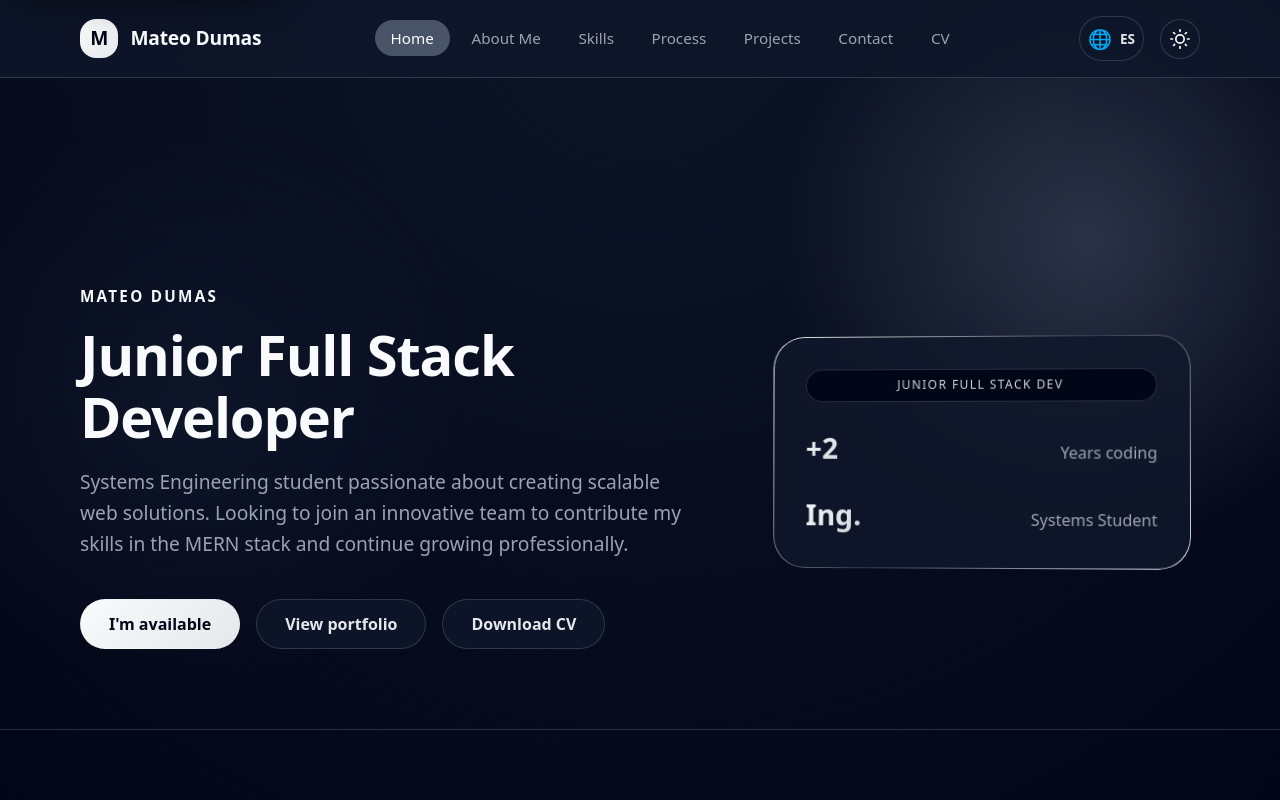
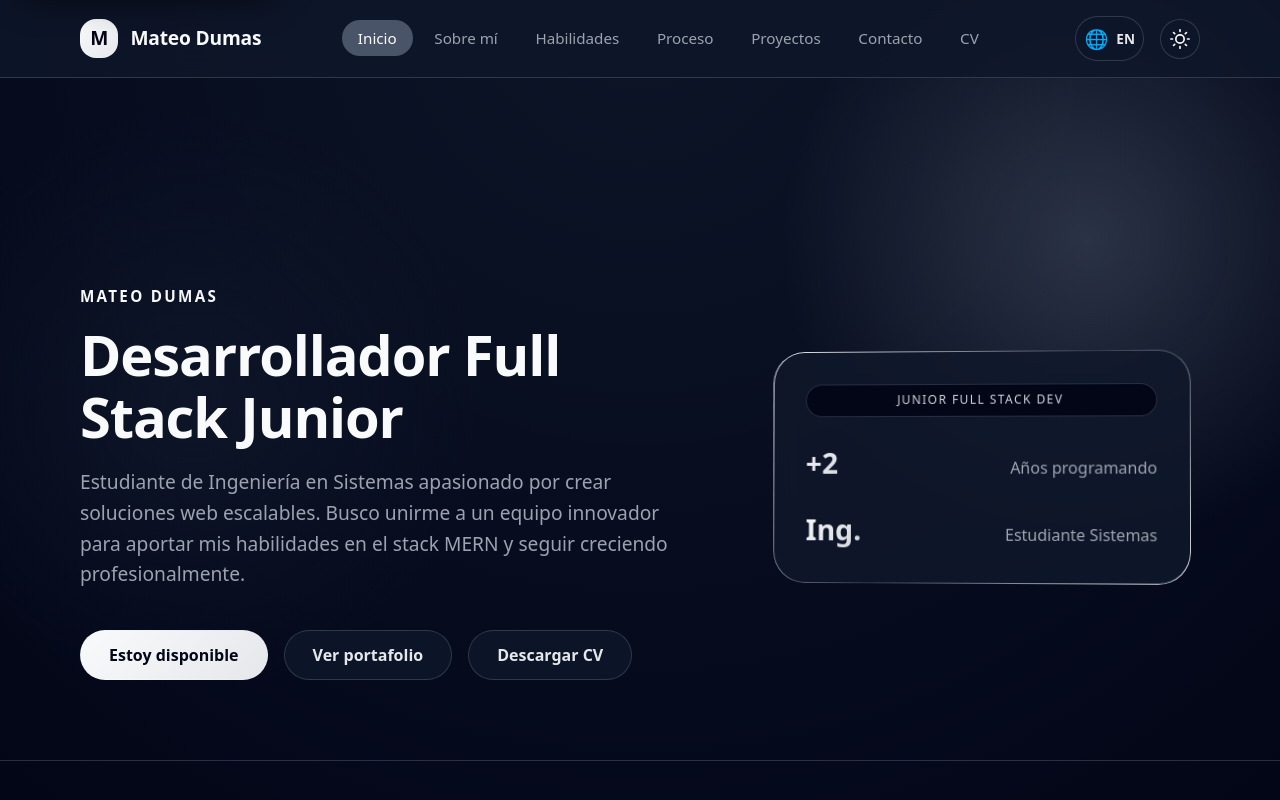
Before and after one commit to MateoDumas/Portafolio, a React (Vite) app: page /project/1 in a window 1280 px wide. Shown: the top 800 px of the page. Built offline with nearby package versions, Linux system fonts and the light colour scheme.

Commit message:
fix: resolver problema de pantalla en blanco y corregir video de Boardwave

```diff
--- a/index.html
+++ b/index.html
@@ -2,12 +2,12 @@
 <html lang="en">
   <head>
     <meta charset="UTF-8" />
-    <link rel="icon" type="image/svg+xml" href="/favicon.svg" />
+    <link rel="icon" type="image/svg+xml" href="favicon.svg" />
     <meta name="viewport" content="width=device-width, initial-scale=1.0, viewport-fit=cover" />
     <title>Mateo Dumas | Portfolio</title>
   </head>
   <body>
     <div id="root"></div>
-    <script type="module" src="/src/main.jsx"></script>
+    <script type="module" src="src/main.jsx"></script>
   </body>
 </html>
--- a/src/components/Header.jsx
+++ b/src/components/Header.jsx
@@ -6,7 +6,8 @@ import LanguageSelector from './LanguageSelector'
 function Header({ activeSection, onNavigate }) {
   const [menuOpen, setMenuOpen] = useState(false)
   const { t, i18n } = useTranslation()
-  const cvUrl = `${import.meta.env.BASE_URL}${i18n.language.startsWith('es') ? 'cv_es.pdf' : 'cv_en.pdf'}`
+  const currentLang = i18n.language || 'es'
+  const cvUrl = `${import.meta.env.BASE_URL}${currentLang.startsWith('es') ? 'cv_es.pdf' : 'cv_en.pdf'}`
 
   const handleNavigate = (sectionId) => {
     onNavigate(sectionId)
--- a/src/components/Hero.jsx
+++ b/src/components/Hero.jsx
@@ -3,7 +3,8 @@ import { motion } from 'framer-motion'
 
 function Hero({ onContactClick, onProjectsClick }) {
   const { t, i18n } = useTranslation()
-  const cvUrl = `${import.meta.env.BASE_URL}${i18n.language.startsWith('es') ? 'cv_es.pdf' : 'cv_en.pdf'}`
+  const currentLang = i18n.language || 'es'
+  const cvUrl = `${import.meta.env.BASE_URL}${currentLang.startsWith('es') ? 'cv_es.pdf' : 'cv_en.pdf'}`
 
   const containerVariants = {
     hidden: { opacity: 0 },
--- a/src/components/Projects.jsx
+++ b/src/components/Projects.jsx
@@ -23,7 +23,7 @@ function Projects() {
 
   // Helper function to resolve asset paths for GitHub Pages
   const getAssetPath = (path) => {
-    if (!path) return null
+    if (!path || typeof path !== 'string') return null
     if (path.startsWith('http')) return path
     // Remove leading slash to avoid double slashes with BASE_URL
     const cleanPath = path.startsWith('/') ? path.slice(1) : path
--- a/src/data/projects.js
+++ b/src/data/projects.js
@@ -30,6 +30,7 @@ export const projects = [
     type: 'fullstack',
     repoUrl: 'https://github.com/MateoDumas/BoardWave',
     demoUrl: 'https://board-wave.vercel.app/',
+    videoUrl: '/videos/BoardwaveVideo.mp4',
     fullDescription: 'BoardWave es una aplicación web full-stack diseñada para facilitar la colaboración remota. Permite a múltiples usuarios conectarse en salas de reuniones virtuales con transmisión de audio y video de baja latencia utilizando una arquitectura SFU (Selective Forwarding Unit). Además de la comunicación AV, integra una pizarra colaborativa sincronizada en tiempo real, chat con transferencia de archivos y capacidad de compartir pantalla, todo envuelto en una interfaz moderna y responsiva.',
     features: [
       'Videoconferencia Escalable (SFU con Mediasoup)',
--- a/src/i18n.js
+++ b/src/i18n.js
@@ -1,8 +1,8 @@
 import i18n from 'i18next';
 import { initReactI18next } from 'react-i18next';
 import LanguageDetector from 'i18next-browser-languagedetector';
-import translationES from './locales/es/translation.json';
-import translationEN from './locales/en/translation.json';
+import translationES from './locales/es/translation.json' with { type: 'json' };
+import translationEN from './locales/en/translation.json' with { type: 'json' };
 
 i18n
   // detect user language
@@ -15,6 +15,7 @@ i18n
   .init({
     debug: true,
     fallbackLng: 'es',
+    lng: 'es', // Explicitly set default language to avoid undefined issues during early render
     interpolation: {
       escapeValue: false, // not needed for react as it escapes by default
     },
--- a/src/main.jsx
+++ b/src/main.jsx
@@ -1,8 +1,9 @@
+console.log('Main.jsx starting...');
 import { StrictMode } from 'react'
 import { createRoot } from 'react-dom/client'
 import './index.css'
 import App from './App.jsx'
-import './i18n'
+import './i18n.js'
 
 createRoot(document.getElementById('root')).render(
   <StrictMode>
--- a/src/pages/ProjectDetail.jsx
+++ b/src/pages/ProjectDetail.jsx
@@ -31,7 +31,7 @@ function ProjectDetail() {
   }
 
   const getFullUrl = (url) => {
-    if (!url) return null;
+    if (!url || typeof url !== 'string') return null;
 
     // Handle Google Drive links to use the embeddable preview
     if (url.includes('drive.google.com')) {
@@ -54,9 +54,7 @@ function ProjectDetail() {
     return `${basePath}${cleanUrl}`;
   };
 
-  // Special case for BoardWave to ensure video shows up immediately
-  const boardwaveVideo = 'https://drive.google.com/file/d/1FvFxqMTq-fZ_lIVL5oWRebAKoiTeNWsM/preview';
-  const displayVideoUrl = project.id === 'boardwave' ? boardwaveVideo : (project.videoUrl || project.video_url || t(`projects.${project.id}.videoUrl`));
+  const displayVideoUrl = project.videoUrl || project.video_url || t(`projects.${project.id}.videoUrl`);
   const videoSrc = getFullUrl(displayVideoUrl);
   const isYouTube = displayVideoUrl && (
     displayVideoUrl.includes('youtube.com') ||
```
